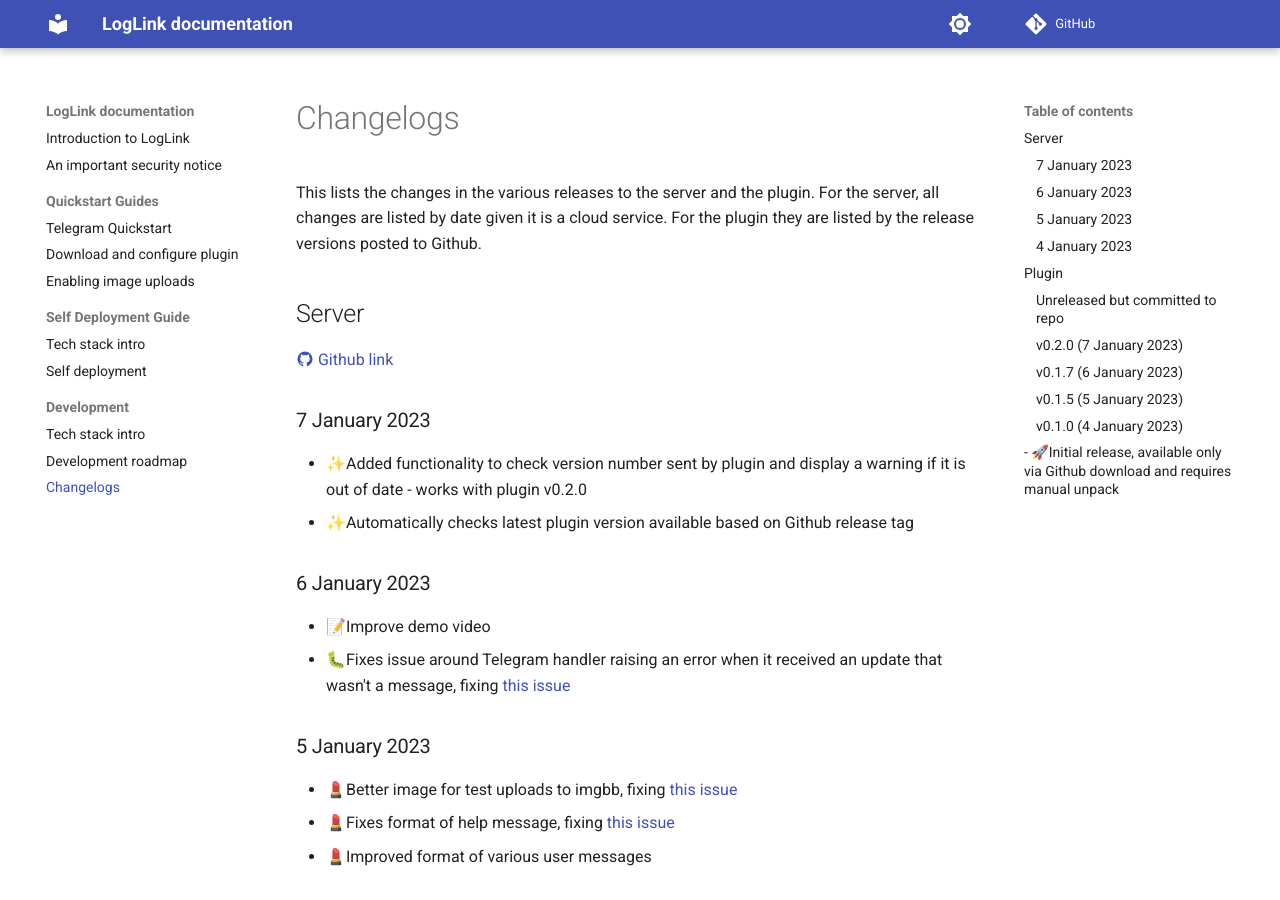
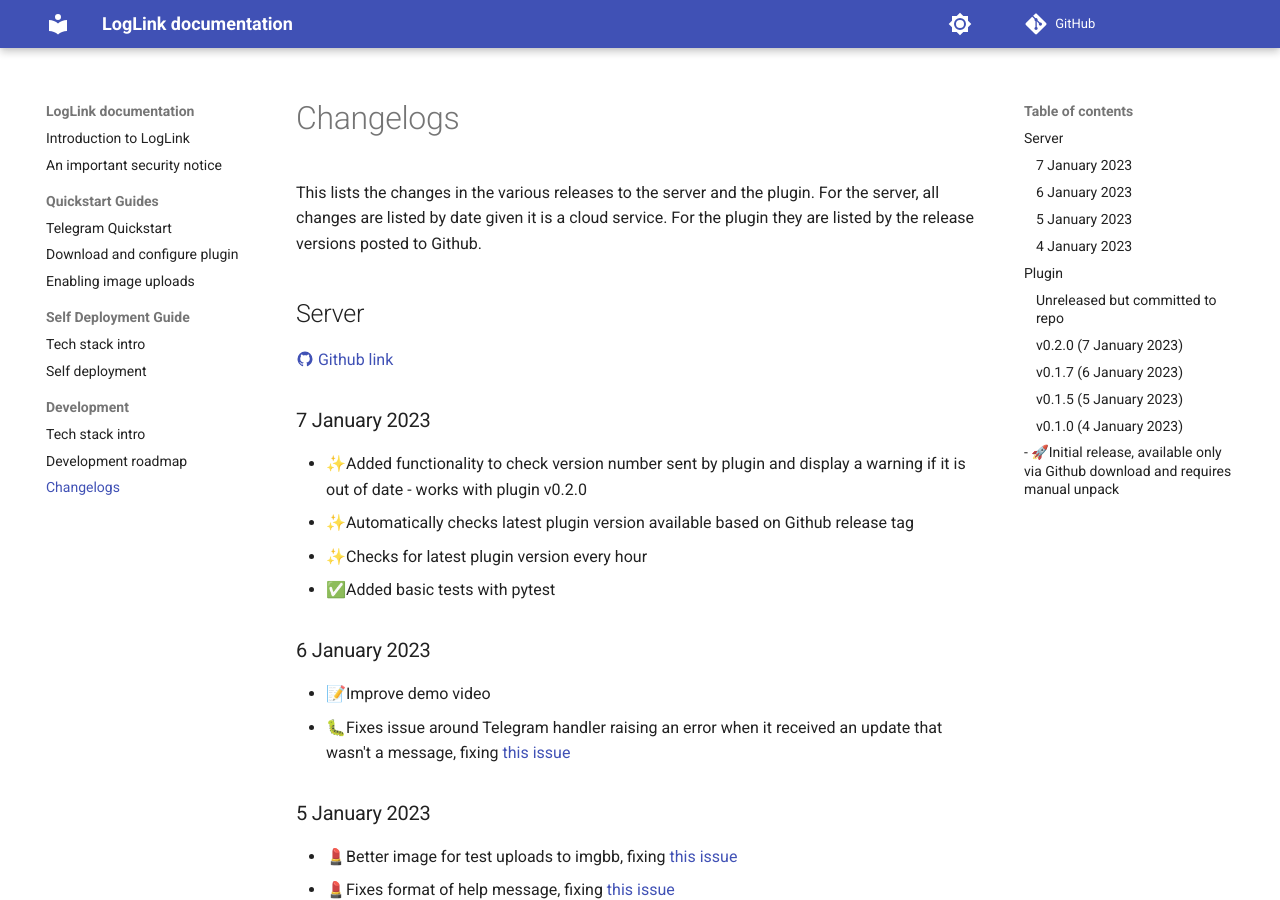
Before and after one commit to hankhank10/loglink-docs, an MkDocs documentation site: the page built from docs/changelog.md, in a window 1280 px wide and 900 px high. Built offline with MkDocs 1.6.1 and Material for MkDocs 9.7.7, drawn with Linux system fonts in a browser that asks for light colours; comment, search, counter and statistics services are not loaded.

Commit message:
Update changelog.md

```diff
--- a/docs/changelog.md
+++ b/docs/changelog.md
@@ -9,6 +9,8 @@
 ### 7 January 2023
 - ✨Added functionality to check version number sent by plugin and display a warning if it is out of date - works with plugin v0.2.0
 - ✨Automatically checks latest plugin version available based on Github release tag
+- ✨Checks for latest plugin version every hour
+- ✅Added basic tests with pytest
 
 ### 6 January 2023
 - 📝Improve demo video
```
